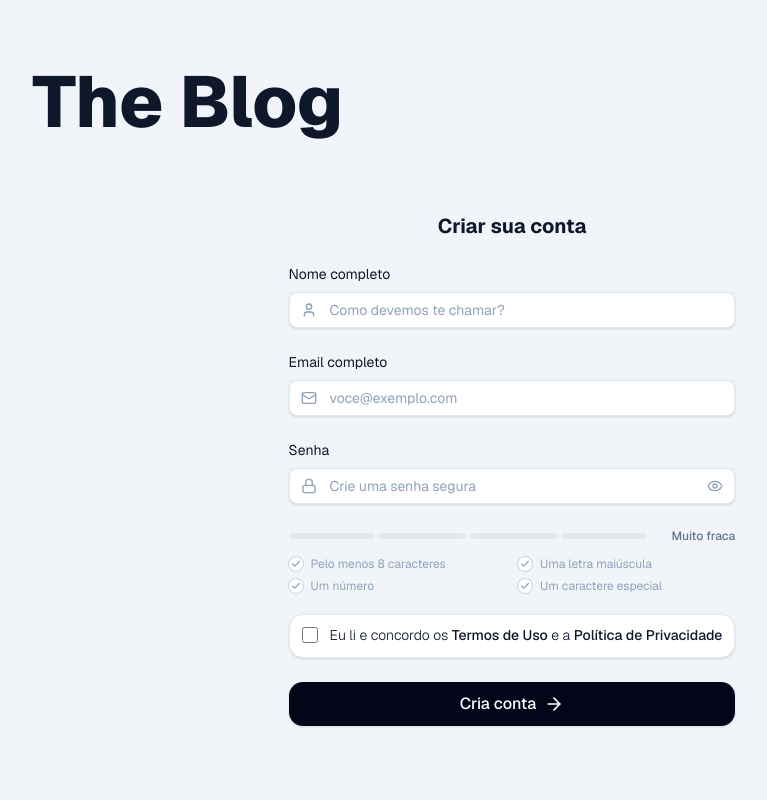
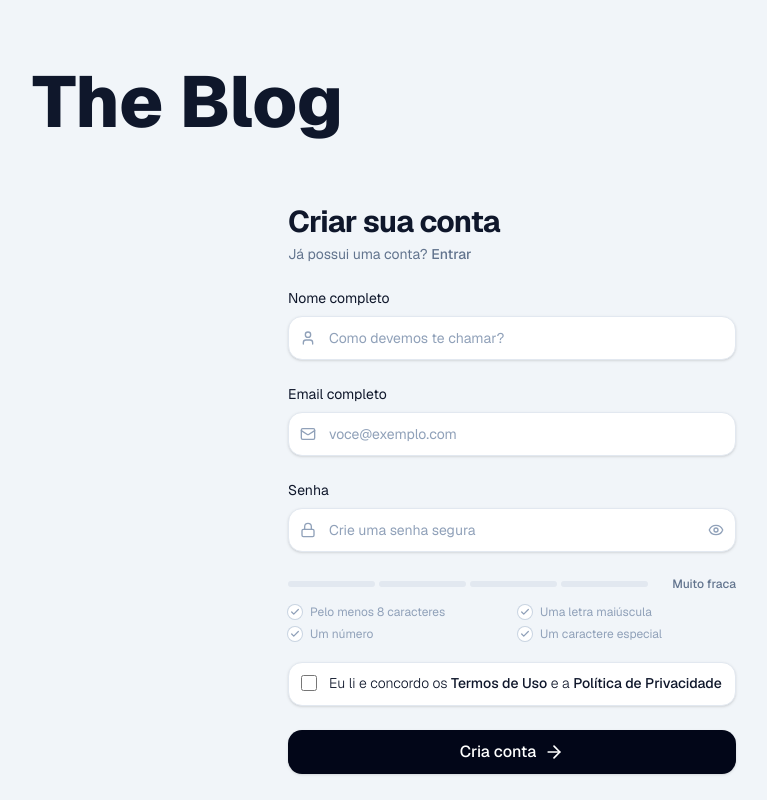
Before and after one commit to amadeu100401/theBlog, a Next.js app: page /register in a window 1280 px wide. Shown: the top 800 px of the page, without its empty margins (128-895 px from the left). Built offline with nearby package versions, Linux system fonts and the light colour scheme.

Commit message:
feature: creating social auth

```diff
--- a/src/app/(auth)/register/page.tsx
+++ b/src/app/(auth)/register/page.tsx
@@ -1,18 +1,26 @@
+import { AuthHeading } from '@/components/Auth/authHeading';
 import { RegisterUserForm } from '@/components/Auth/registeForm';
-import clsx from 'clsx';
-import { Metadata } from 'next';
+import { SocialButton } from '@/components/Auth/socialButton';
 
-export const metadata: Metadata = {
-  title: 'Criar usuário',
-};
+export default function Register() {
+  return (
+    <main className='flex min-h-screen justify-center'>
+      <div className='w-full max-w-md'>
+        <AuthHeading type='create' />
 
-export default async function Register() {
-  return (
-    <div
-      className={clsx('flex flex-col justify-center items-center gap-6 p-2')}
-    >
-      <h1 className='text-xl font-bold'>Criar sua conta</h1>
-      <RegisterUserForm />
-    </div>
+        {/* <div className='mt-6 flex gap-3'>
+          <SocialButton provider='google' />
+          <SocialButton provider='github' />
+        </div>
+
+        <div className='my-4 flex items-center gap-3 text-xs text-slate-400'>
+          <div className='h-px flex-1 bg-slate-300' />
+          <span className='whitespace-nowrap'>ou continue com e-mail</span>
+          <div className='h-px flex-1 bg-slate-300' />
+        </div> */}
+
+        <RegisterUserForm />
+      </div>
+    </main>
   );
 }
--- /dev/null
+++ b/src/components/Auth/authHeading/index.tsx
@@ -0,0 +1,47 @@
+'use client';
+
+import clsx from 'clsx';
+import Link from 'next/link';
+
+type AuthHeading = {
+  type: 'create' | 'login';
+};
+
+export function AuthHeading({ type }: AuthHeading) {
+  const authContent = {
+    create: {
+      title: 'Criar sua conta',
+      label: 'Já possui uma conta? ',
+      href: '/login',
+      linkLabel: 'Entrar',
+    },
+    login: {
+      title: 'Fazer login',
+      label: 'Ainda não possui uma conta? ',
+      href: '/register',
+      linkLabel: 'Criar conta',
+    },
+  } as const;
+
+  const content = authContent[type];
+
+  return (
+    <header className='mb-6 space-y-1'>
+      <h1 className='text-2xl sm:text-3xl font-bold tracking-tight items-start'>
+        {content.title}
+      </h1>
+      <p className='text-sm text-slate-500'>
+        {content.label}
+        <Link
+          href={content.href}
+          className={clsx(
+            'font-medium text-slate-500',
+            'hover:underline hover:underline-offset-3 hover:text-slate-900',
+          )}
+        >
+          {content.linkLabel}
+        </Link>
+      </p>
+    </header>
+  );
+}
--- a/src/components/Auth/registeForm/index.tsx
+++ b/src/components/Auth/registeForm/index.tsx
@@ -29,12 +29,14 @@ export function RegisterUserForm() {
     [password, passwordRules],
   );
 
-  const textInputClasses = clsx('bg-white');
-  const linkClasses = clsx('hover:underline font-medium');
+  const textInputClasses = clsx('bg-white h-11 rounded-xl');
+  const linkClasses = clsx(
+    'hover:underline hover:underline-offset-3 font-medium',
+  );
 
   return (
-    <form className='mb-16'>
-      <div className='flex flex-col gap-6'>
+    <form className='w-full mb-16'>
+      <div className='flex w-full flex-col gap-6'>
         <InputText
           labelText='Nome completo'
           name='name'
@@ -77,7 +79,7 @@ export function RegisterUserForm() {
       <div className='mt-5 flex flex-col justify-center'>
         <label
           className={clsx(
-            'flex items-start cursor-pointer transition',
+            'flex w-full items-start cursor-pointer transition',
             'border border-slate-200',
             'bg-white ring-slate-300',
             'p-3 gap-3 ',
@@ -102,12 +104,12 @@ export function RegisterUserForm() {
           </span>
         </label>
       </div>
-      <div className='mt-6 flex flex-row justify-center'>
+      <div className='mt-6'>
         <ButtonComponent
           styleType='custom'
           className={clsx(
             'flex justify-center items-center group',
-            'h-11 w-full gap-2 px-4 py-2 overflow-hidden',
+            'flex-1 h-11 w-full gap-2 px-4 py-2 overflow-hidden',
             '[&_svg]:w-5 [&_svg]:h-5 rounded-xl',
             'text-white font-medium transition',
             'boder border-slate-200 bg-slate-950 shadow-sm',
--- /dev/null
+++ b/src/components/Auth/socialButton/index.tsx
@@ -0,0 +1,74 @@
+'use client';
+
+import { ButtonComponent } from '@/components/DefaultButton';
+import clsx from 'clsx';
+
+type SocialButtonProps = {
+  provider: 'google' | 'github';
+};
+
+export function SocialButton({ provider }: SocialButtonProps) {
+  const providers = {
+    google: {
+      label: 'Google',
+      icon: <GoogleIcon />,
+    },
+    github: {
+      label: 'GitHub',
+      icon: <GithubIcon />,
+    },
+  } as const;
+
+  const { label, icon } = providers[provider];
+
+  const buttonClasses = clsx(
+    'flex h-11 items-center justify-center',
+    'w-full py-5 cursor-pointer',
+    'gap-2 rounded-xl border border-slate-200 bg-white',
+    'text-sm font-medium text-slate-700 shadow-sm',
+    'transition hover:border-slate-300 hover:bg-slate-50',
+  );
+
+  return (
+    <ButtonComponent type='button' styleType='custom' className={buttonClasses}>
+      {icon}
+      {label}
+    </ButtonComponent>
+  );
+}
+
+function GoogleIcon() {
+  return (
+    <svg className='h-4 w-4' viewBox='0 0 48 48' aria-hidden>
+      <path
+        fill='#FFC107'
+        d='M43.6 20.5H42V20H24v8h11.3C33.7 32.3 29.3 35 24 35c-6.1 0-11-4.9-11-11s4.9-11 11-11c2.8 0 5.3 1 7.3 2.8l5.7-5.7C33.6 6.7 29 5 24 5 13.5 5 5 13.5 5 24s8.5 19 19 19 19-8.5 19-19c0-1.2-.1-2.3-.4-3.5z'
+      />
+      <path
+        fill='#FF3D00'
+        d='M6.3 14.7l6.6 4.8C14.7 16 19 13 24 13c2.8 0 5.3 1 7.3 2.8l5.7-5.7C33.6 6.7 29 5 24 5 16.3 5 9.7 9.3 6.3 14.7z'
+      />
+      <path
+        fill='#4CAF50'
+        d='M24 43c5 0 9.5-1.9 12.9-5l-6-5c-2 1.4-4.4 2.2-6.9 2.2-5.3 0-9.7-2.7-11.3-7l-6.5 5C9.5 38.6 16.2 43 24 43z'
+      />
+      <path
+        fill='#1976D2'
+        d='M43.6 20.5H42V20H24v8h11.3c-.7 2-2.1 3.7-3.9 4.9l6 5c-.4.4 6.6-4.8 6.6-13.9 0-1.2-.1-2.3-.4-3.5z'
+      />
+    </svg>
+  );
+}
+
+function GithubIcon() {
+  return (
+    <svg
+      className='h-4 w-4'
+      viewBox='0 0 24 24'
+      fill='currentColor'
+      aria-hidden
+    >
+      <path d='M12 .5C5.7.5.5 5.7.5 12c0 5.1 3.3 9.4 7.9 10.9.6.1.8-.3.8-.6v-2c-3.2.7-3.9-1.4-3.9-1.4-.5-1.3-1.3-1.7-1.3-1.7-1.1-.7.1-.7.1-.7 1.2.1 1.8 1.2 1.8 1.2 1 1.8 2.8 1.3 3.5 1 .1-.8.4-1.3.8-1.6-2.6-.3-5.3-1.3-5.3-5.7 0-1.3.5-2.3 1.2-3.1-.1-.3-.5-1.5.1-3.2 0 0 1-.3 3.3 1.2 1-.3 2-.4 3-.4s2 .1 3 .4c2.3-1.5 3.3-1.2 3.3-1.2.7 1.7.2 2.9.1 3.2.8.8 1.2 1.9 1.2 3.1 0 4.4-2.7 5.4-5.3 5.7.4.4.8 1.1.8 2.2v3.3c0 .3.2.7.8.6 4.6-1.5 7.9-5.8 7.9-10.9C23.5 5.7 18.3.5 12 .5z' />
+    </svg>
+  );
+}
--- a/src/components/DefaultButton/index.tsx
+++ b/src/components/DefaultButton/index.tsx
@@ -42,7 +42,7 @@ export function ButtonComponent({
       commonStyle,
     ),
 
-    custom: '',
+    custom: clsx(''),
   };
 
   const buttonSizes: Record<ButtonSize, string> = {
```
